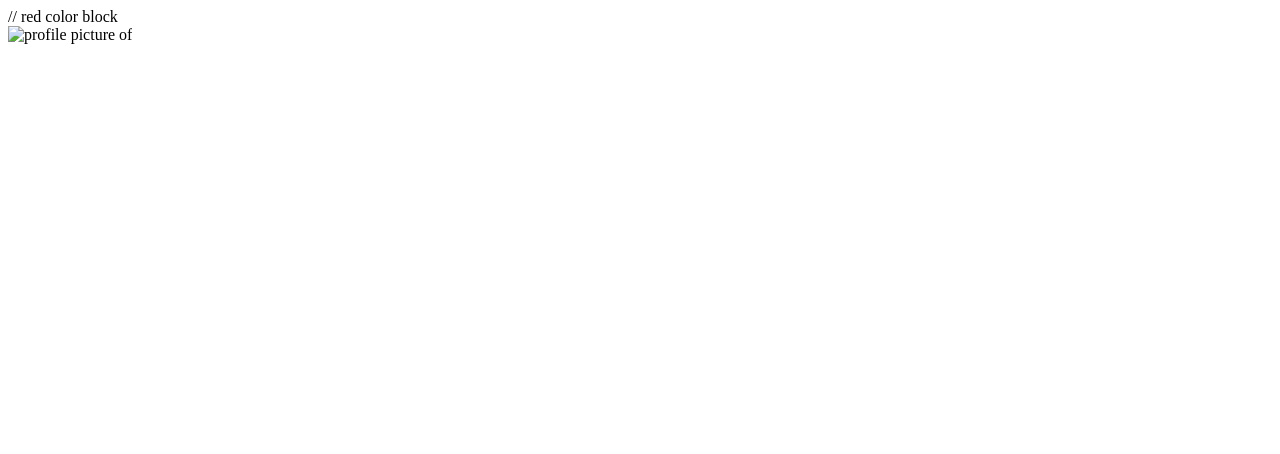
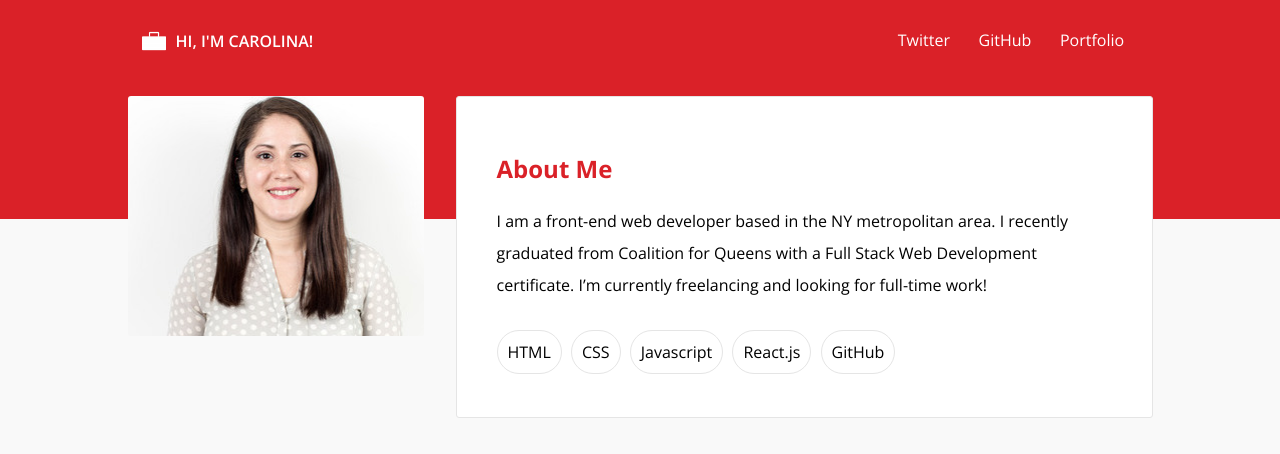
Before and after one commit to crestrepo12/front-end-challenge, a plain HTML site: page front-end-challenge.html in a window 1280 px wide. Drawn offline with nearby package versions, Linux system fonts and the light colour scheme.

Commit message:
recreated a wireframe, used html and css

```diff
--- a/front-end-challenge.html
+++ b/front-end-challenge.html
@@ -1,17 +1,63 @@
 <!DOCTYPE html>
 <html>
+
 <head>
     <link href="style.css" rel="stylesheet" />
     <title>Front End Challenge</title>
 </head>
+
 <body>
     <div class="container">
-        <div class="bottom-layer"></div> // red color block
-        <div class="top-layer">
-            <nav></nav>
-            <img src="" alt="profile picture of ">
+        <!-- bottom layer -->
+        <div id="background-block"></div>
+        <!-- content on person -->
+        <div id="top-layer">
+            <!-- briefcase icon, name, links -->
+            <header>
+                <div id="icon-profile-name">
+                    <div class="icon">
+                        <img src="images/Briefcase-Standard-24.png" alt="small briefcase icon">
+                    </div>
+                    <p class="profile-name">HI, I'M CAROLINA!</p>
+                </div>
+                <nav>
+                    <ul class="links">
+                        <p>
+                            <a href="https://twitter.com/carestrepo16">Twitter</a>
+                        </p>
+                        <p>
+                            <a href="https://github.com/crestrepo12">GitHub</a>
+                        </p>
+                        <p>
+                            <a href="https://carolinarestrepo.netlify.com/">Portfolio</a>
+                        </p>
+                    </ul>
+                </nav>
+            </header>
+            <!-- image of person, about me, paragraph, skills -->
+            <div class="content">
+                <img src="images/portrait_296x240.jpg" alt="profile picture of Carolina smiling"
+                class="profile-picture">
+                <article class="profile-information">
+                    <h2>About Me</h2>
+                    <section>
+                        I am a front-end web developer based in the NY metropolitan area. I recently graduated from Coalition for Queens with
+                        a Full Stack Web Development certificate. I’m currently freelancing and looking for full-time work!
+                    </section>
+                    <section>
+                        <ul class="skills">
+                            <li>HTML</li>
+                            <li>CSS</li>
+                            <li>Javascript</li>
+                            <li>React.js</li>
+                            <li>GitHub</li>
+                        </ul>
+                    </section>
+                </article>
+            </div>
         </div>
     </div>
 
 </body>
+
 </html>
--- a/style.css
+++ b/style.css
@@ -0,0 +1,139 @@
+/* Global */
+
+/* imported google font */
+
+@import url('https://fonts.googleapis.com/css?family=Open+Sans:300,400,600,700');
+body {
+    background-color: #F9F9F9;
+    margin: 0;
+    font-family: 'Open Sans', sans-serif;
+    font-size: 16px;
+}
+
+ul>li {
+    display: inline;
+    list-style: none;
+}
+
+a:link,
+a:visited,
+a:hover,
+a:active {
+    color: white;
+    text-decoration-line: none;
+}
+
+/* bottom layer - red background */
+
+#background-block {
+    position: absolute;
+    margin-top: -29px;
+    background-color: #DA2128;
+    width: 100vw;
+    height: 219px;
+    z-index: -5;
+}
+
+/* top layer -  header and content section */
+
+header,
+div.content {
+    margin: auto;
+}
+
+#top-layer {
+    margin: 29px;
+    display: flex;
+    flex-direction: column;
+}
+
+/* header section */
+
+header {
+    display: inline-flex;
+    justify-content: space-between;
+    margin-bottom: 43px;
+    width: 997px;
+    height: 24px;
+    font-size: 16px;
+    color: white;
+}
+
+#icon-profile-name {
+    display: inline-flex;
+}
+
+p.profile-name {
+    margin: auto 10px;
+    font-size: 16px;
+    font-weight: 600;
+}
+
+nav>ul.links>p {
+    margin: 0;
+}
+
+nav>ul.links {
+    display: flex;
+    justify-content: flex-end;
+    justify-content: space-around;
+    width: 255px;
+    margin: auto;
+    font-weight: 300;
+}
+
+/* content section */
+
+div.content {
+    width: 1025px;
+    height: 320px;
+    display: flex;
+    justify-content: space-between;
+}
+
+div.content>img.profile-picture {
+    width: 296px;
+    height: 240px;
+    margin-right: 30px;
+}
+
+div.content>img.profile-picture,
+div.content>article.profile-information {
+    border-radius: 3px;
+}
+
+article.profile-information>h2,
+article.profile-information>section {
+    margin-top: 0;
+}
+
+div.content>article.profile-information {
+    background-color: white;
+    border: 1px solid #E5E5E5;
+    width: 600px;
+    height: 210px;
+    margin: 0;
+    padding: 55px;
+    padding-left: 40px;
+}
+
+article.profile-information>h2 {
+    color: #DA2128;
+}
+
+article.profile-information>section {
+    font-size: 1em;
+    line-height: 2;
+}
+
+article.profile-information>section>ul.skills {
+    padding: 0;
+    margin-top: 35px;
+}
+
+article.profile-information>section>ul.skills>li {
+    border: 1px solid #E5E5E5;
+    padding: 10px;
+    border-radius: 50px;
+    margin-right: 5px;
+}
```
Also changed, not shown: images/Briefcase-Standard-24.png (added), images/portrait_296x240.jpg (added).
